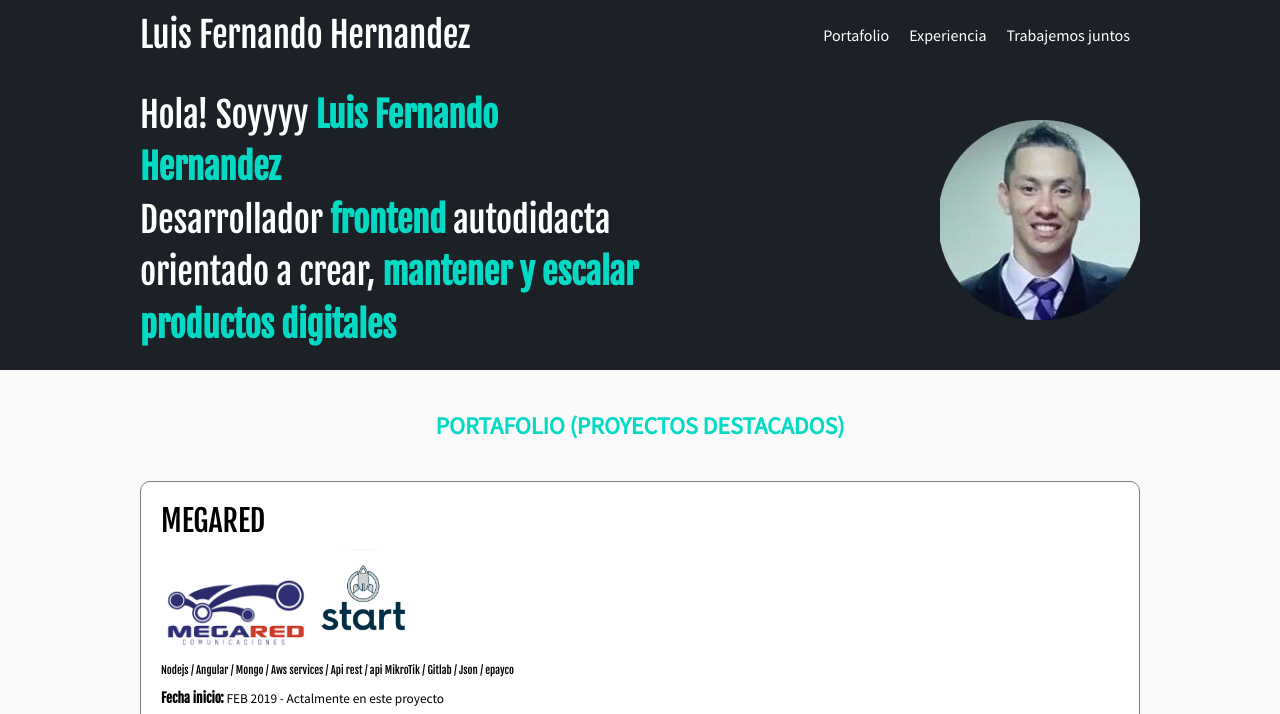
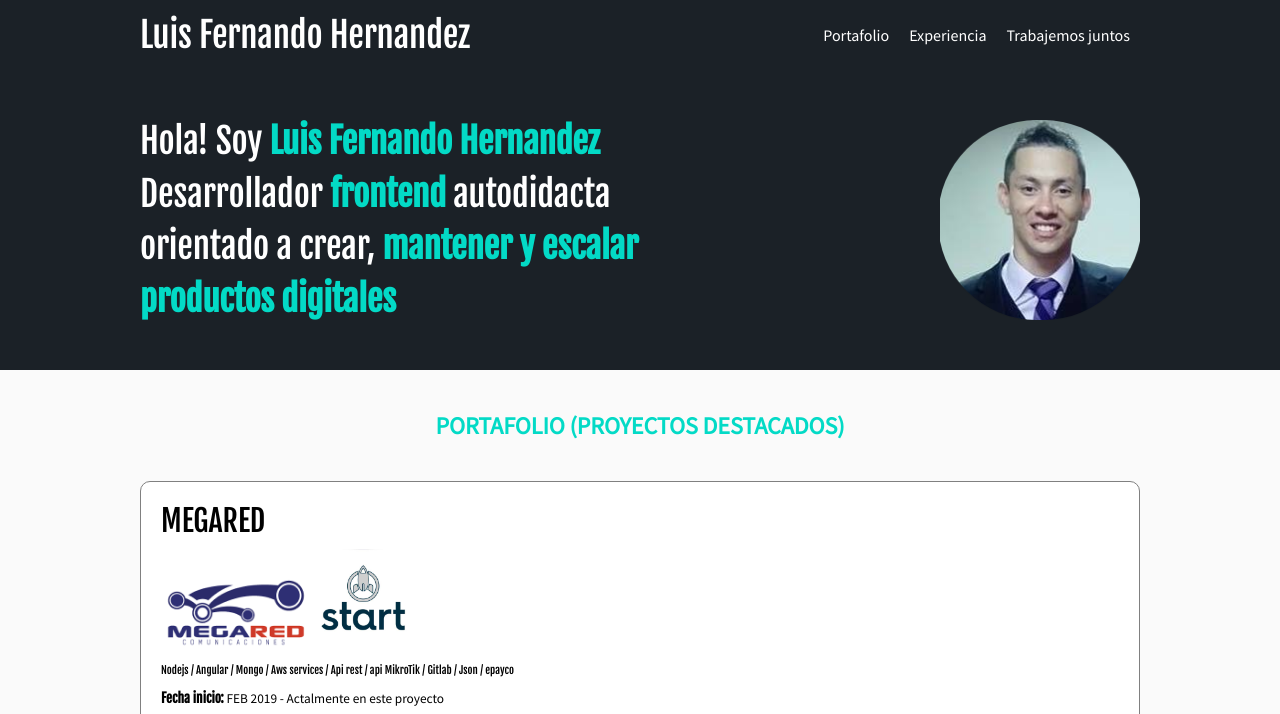
Before and after one commit to luisfdo0228/portafolio-luisfdo, a plain HTML site: page index.html in a window 1280 px wide. Shown: the top 714 px of the page. Drawn offline with Linux system fonts and the light colour scheme.

Commit message:
test two

```diff
--- a/index.html
+++ b/index.html
@@ -58,7 +58,7 @@
     <section class="hero">
       <div class="container">
         <h1>
-          Hola! Soyyyy <strong>Luis Fernando Hernandez</strong> <br/> Desarrollador  <strong>frontend</strong> autodidacta <br> orientado a crear, <strong>mantener y escalar productos digitales</strong>
+          Hola! Soy <strong>Luis Fernando Hernandez</strong> <br/> Desarrollador  <strong>frontend</strong> autodidacta <br> orientado a crear, <strong>mantener y escalar productos digitales</strong>
         </h1>
         <img class="hero-image" src="images/hero.png" srcset="images/hero.png, images/hero@2x.png 2x" width="200" height="200" alt="imagen principal del sitio">
       </div>
```
